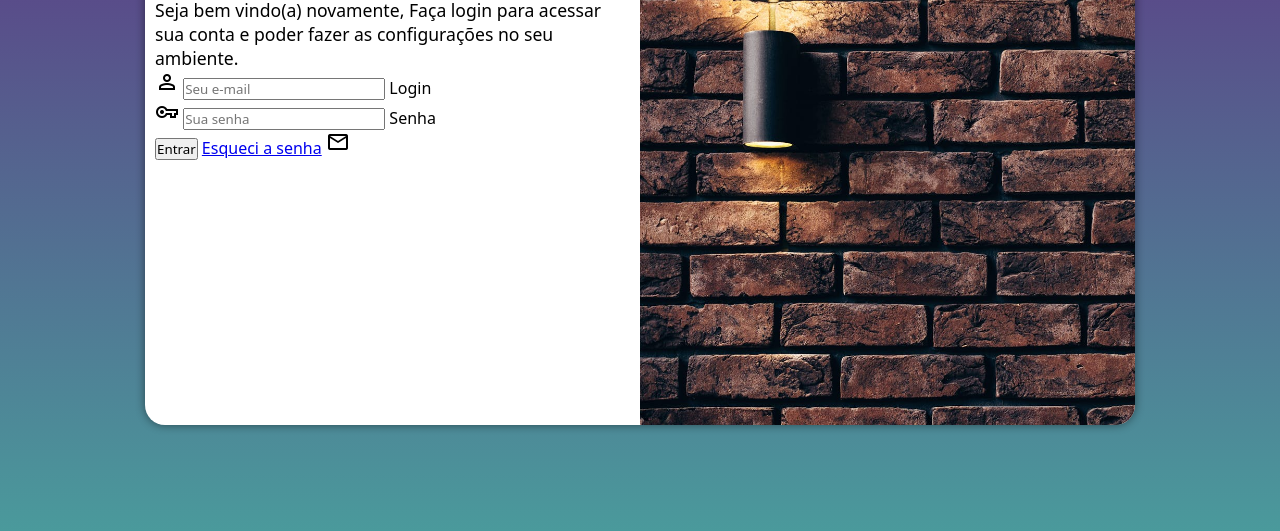
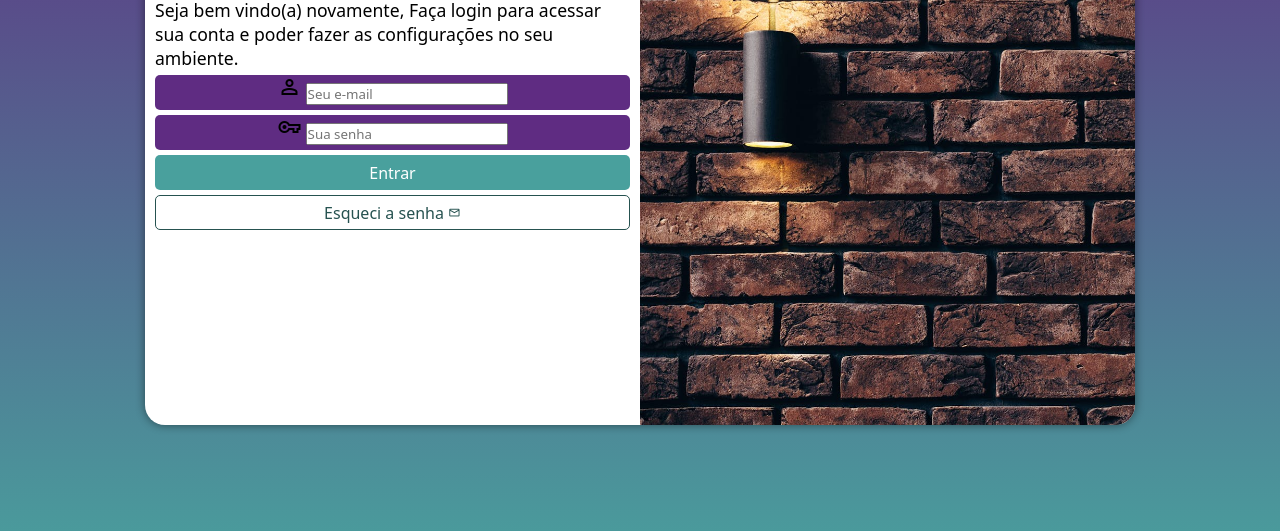
Before and after one commit to Brunoll177/projeto-login, a plain HTML site: page index.html in a window 1280 px wide. Shown: the part 225-756 px from the top of the page. Drawn offline with nearby package versions, Linux system fonts and the light colour scheme.

Commit message:
Formatação do formulário.

```diff
--- a/estilo/style.css
+++ b/estilo/style.css
@@ -21,7 +21,7 @@ main{
     transform: translate(-50%, -50%);
     background-color: white;
     height: 500px;
-    width: 250px;
+    width: 260px;
     border-radius: 20px;
     overflow: hidden;
     box-shadow: 0px 0px 10px rgba(0, 0, 0, 0.479);
@@ -48,3 +48,54 @@ h1{
 p{
     font-size: 0.8em;
 }
+form > div.campo{
+background-color:#5f2c82 ;
+width: 100%;
+display: block;
+height: 35px;
+border-radius: 5px;
+margin: 5px 0px 5px 0px;
+text-align: center;
+
+}
+div.campo label{
+    display: none;
+}
+
+form > input[type=submit]{
+    display: block;
+    font-size: 1em;
+    width: 100%;
+    height: 35px;
+    background-color: #49a09d;
+    color: white;
+    border:none;
+    border-radius: 5px;
+    cursor: pointer;
+
+}
+form > input[type=submit]:hover{
+ background-color: #265250;
+}
+form > a.botao{
+    display: block;
+    font-size: 1em;
+    width: 100%;
+    height: 35px;
+    background-color: white;
+    color: #265250;
+    border:1px solid #265250;
+    border-radius: 5px;
+    cursor: pointer;
+    text-align: center;
+    text-decoration: none;
+    padding-top: 6px;
+    margin-top: 5px;
+}
+form > a.botao:hover{
+    background-color: #76fffa;
+}
+
+form > a.botao > span{
+    font-size: 0.8em;
+}
--- a/index.html
+++ b/index.html
@@ -26,18 +26,17 @@
                         <input type="email" name="login" id="ilogin" required placeholder="Seu e-mail" autocomplete="email" maxlength="30">
                         <label for="ilogin">Login</label>
                     </div>
+                    <div class="campo">
                     <span class="material-symbols-outlined">
                         vpn_key
                         </span>
                     <input type="password" name="senha" id="isenha" placeholder="Sua senha" autocomplete="current-password" required minlength="8" maxlength="20">
                     <label for="isenha">Senha</label>
-                    <div class="campo">
+                    </div>
+                    <input type="submit" value="Entrar"> <a href="#" class="botao" >Esqueci a senha <span class="material-symbols-outlined">
+                        mail
+                        </span></a>
 
-                    </div>
-                    <input type="submit" value="Entrar"> <a href="#">Esqueci a senha</a>
-                    <span class="material-symbols-outlined">
-                        mail
-                        </span>
                 </form>
             </div>
 
```
